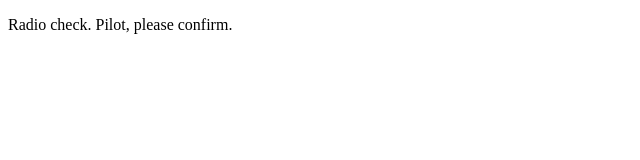
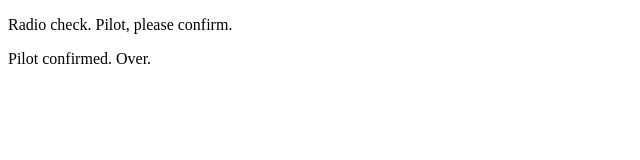
Before and after one commit to kalenduhs/communication-log, a plain HTML site: page index.html in a window 1280 px wide. Shown: the whole page, without its empty margins (0-640 px from the left). Drawn offline with Linux system fonts and the light colour scheme.

Commit message:
added pilot response

```diff
--- a/index.html
+++ b/index.html
@@ -2,5 +2,6 @@
 <html>
    <body>
       <p>Radio check. Pilot, please confirm.</p>
+      <p>Pilot confirmed. Over.</p>
    </body>
 </html>
```
